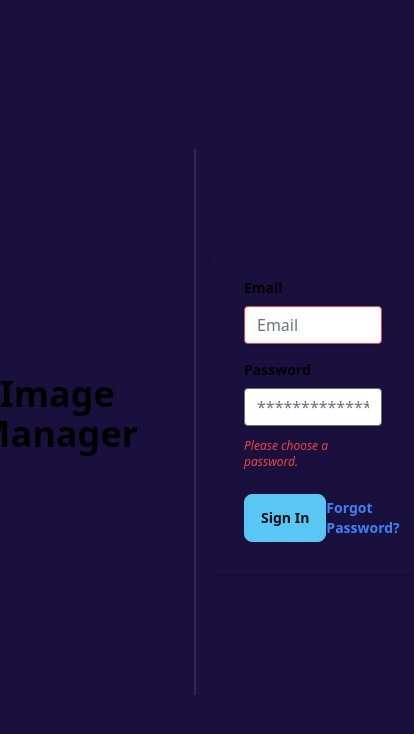
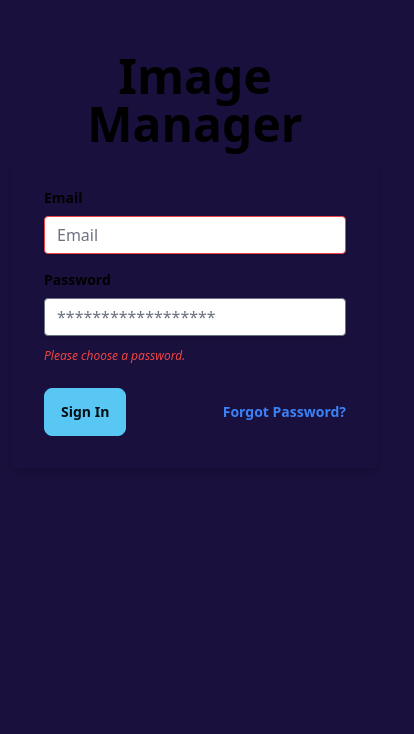
Before and after one commit to SchlexanderOlz/image-manager, a Next.js app: page /login in a window 390 px wide. Shown: the top 734 px of the page, 414 px wide, since content can reach past the window. Built offline with nearby package versions, Linux system fonts and the light colour scheme.

Commit message:
Fixed mobile responsiveness

```diff
--- a/src/components/Home.tsx
+++ b/src/components/Home.tsx
@@ -4,7 +4,7 @@ import "@/app/globals.css"
 const Home = () => {
   return (
     <div className="h-screen flex items-center justify-center">
-      <div className="text-center space-y-3">
+      <div className="text-center space-y-5">
         <h1 className="text-5xl text-white font-bold">Willkommen zur Bildverwaltung</h1>
         <p className="text-xl text-white">Hier kann man Bilder verwalten und hinzufügen.</p>
       </div>
--- a/src/pages/login.tsx
+++ b/src/pages/login.tsx
@@ -52,12 +52,12 @@ function LoginPage() {
     setPasswordInputError(false);
   }
   return (
-    <div className="flex justify-center items-center m-auto p-3 bg-base-100 h-screen">
-      <h1 className="text-center text-4xl font-bold mb-4 mr-10">Image Manager</h1>
-      <div className="divider divider-horizontal h-2/3 my-auto"></div>
+    <div className="md:flex justify-center items-center m-auto p-3 bg-base-100 h-screen">
+      <h1 className="text-center text-5xl mdtext-4xl font-bold mb-4 md:mr-10 mt-10 md:mt-0">Image Manager</h1>
+      <div className="md:divider md:divider-horizontal md:h-2/3 md:my-auto"></div>
       <form
         onSubmit={handleSubmit}
-        className="bg-primary-100 shadow-md rounded px-8 pt-6 pb-8 mb-4"
+        className="bg-primary-100 shadow-md rounded px-8 pt-6 pb-8 mb-4 mb-10 md:mb-0"
       >
         <div className="mb-4">
           <label
```
